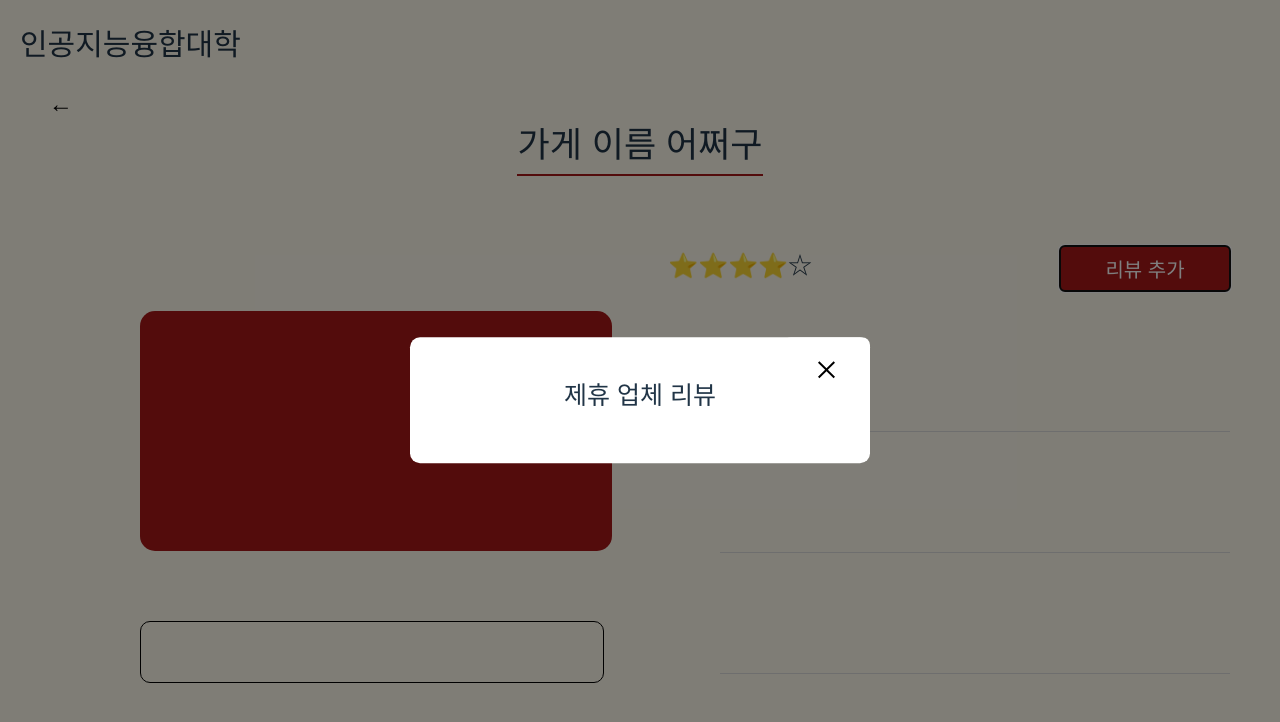
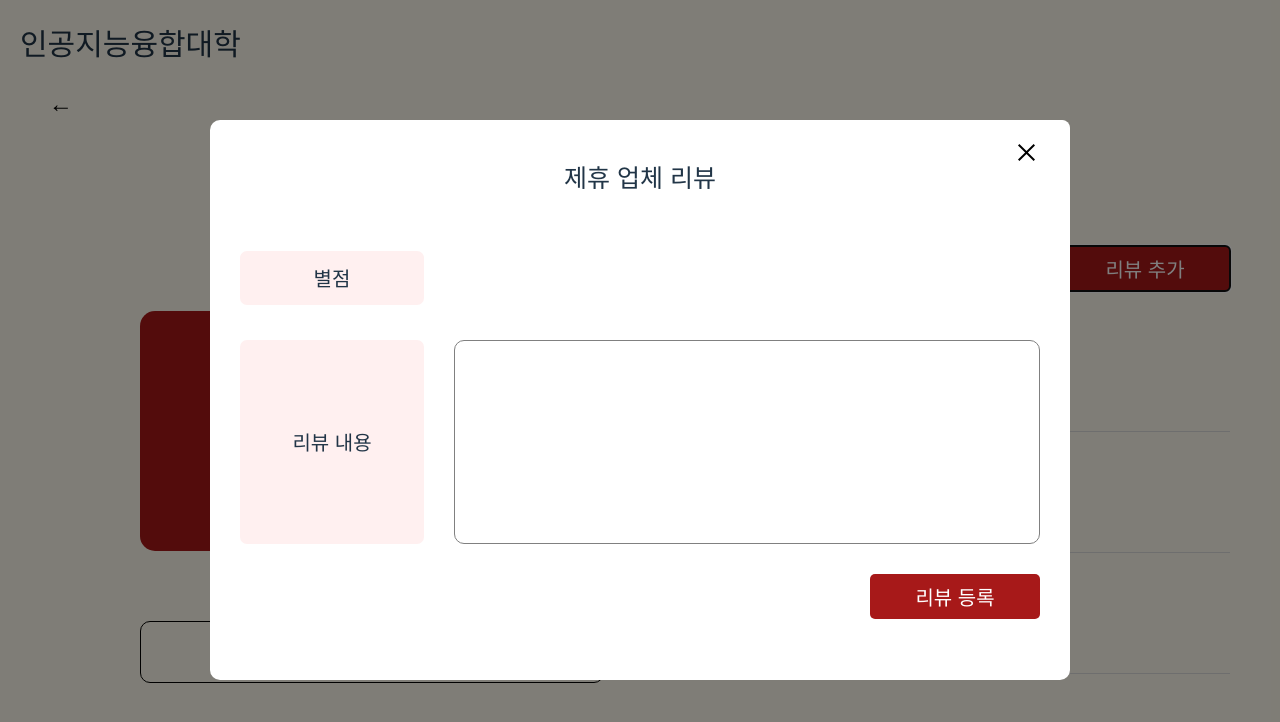
Before and after one commit to godmsqls/KWU_TE, a React (Vite) app: page /detailPage in a window 1280 px wide. Both pictures are taken after a click on the button "리뷰 추가". Shown: the top 722 px of the page. Built offline with nearby package versions, Linux system fonts and the light colour scheme.

Commit message:
modify review modal

```diff
--- a/src/components/ReviewModal.jsx
+++ b/src/components/ReviewModal.jsx
@@ -12,6 +12,14 @@ export default function ReviewModal({onClose}){
             </div>
 
             <div className="review_text">제휴 업체 리뷰</div>
+            <div className="rating_wrap_inmodal">
+                <div className="rating_label">별점</div>
+            </div>
+            <div className="rating_content_wrap_inmodal">
+                <div className="review_content_label">리뷰 내용</div>
+                <input className="review_content" type="text"/>
+            </div>
+            <button className="add_review_btn_inmodal">리뷰 등록</button>
         </div>
     );
 }
--- a/src/pages/detailPage.css
+++ b/src/pages/detailPage.css
@@ -83,6 +83,7 @@
     margin-bottom: 30px;
   }
 
+  /*리뷰 모달 창창*/
   .review_box{
     width: 50%;
   }
@@ -107,9 +108,9 @@
     margin-right: 30px;
     margin-left: 20%;
   }
-
+/*
   .ReviewModal{
-    position: fixed;  /*모달이 화면 가운데로 오게함*/
+    position: fixed;
     top: 50%;
     left: 50%;
     transform: translate(-50%,-50%);
@@ -122,16 +123,85 @@
     max-width: 400px;
     border-radius: 10px;
   }
+*/
+
+  .ReviewModal{
+    position: fixed;
+    top: 50%;
+    left: 50%;
+    transform: translate(-50%,-50%);
+    background-color: white;
+    z-index: 998;
+    display: flex;
+    flex-direction: column;
+    padding: 30px;
+    width: 800px;
+    height: 500px;
+    border-radius: 10px;
+  }
 
   .review_text{
     font-weight: 600;
     font-size: 25px;
     display: flex;
     justify-content: center;
-    align-items: center;
     padding-bottom: 20px;
   }
 
+  .rating_wrap_inmodal ,.rating_content_wrap_inmodal{
+    margin-top: 35px;
+
+    display: flex;
+    flex-direction: row;
+  }
+  .rating_label{
+    flex: 0 0 20%;
+    background-color: #FFF0F0;
+    border-radius: 7px;
+    padding: 12px;
+    width: 290px;
+    text-align: center;
+    font-size: 20px;
+    font-weight: 600;
+  }
+
+  .review_content_label{
+    flex: 0 0 20%;
+    display: flex;
+    flex-direction: column;
+    justify-content: center;
+    background-color: #FFF0F0;
+    border-radius: 7px;
+    padding: 12px;
+    width: 290px; height: 180px;
+    text-align: center;
+    font-size: 20px;
+    font-weight: 600;
+  }
+
+  .review_content{
+    margin-left: 30px;
+    width: 800px;
+    border: 1px solid grey;
+    border-radius: 10px;
+    font-size: large;
+    padding-left: 20px;
+  }
+
+  .add_review_btn_inmodal{
+    background-color: #a71919;
+    color: white;
+    border: none;
+    padding: 8px 15px;
+    font-size: 20px;
+    font-weight: 600;
+    border-radius: 5px;
+    cursor: pointer;
+    width: 170px; height: 45px;
+    margin-top: 30px;
+    margin-left: 630px;
+  }
+  /*리뷰 창*/
   .review_item {
     border-bottom: 1px solid #ddd;
     padding: 10px 0;
```
